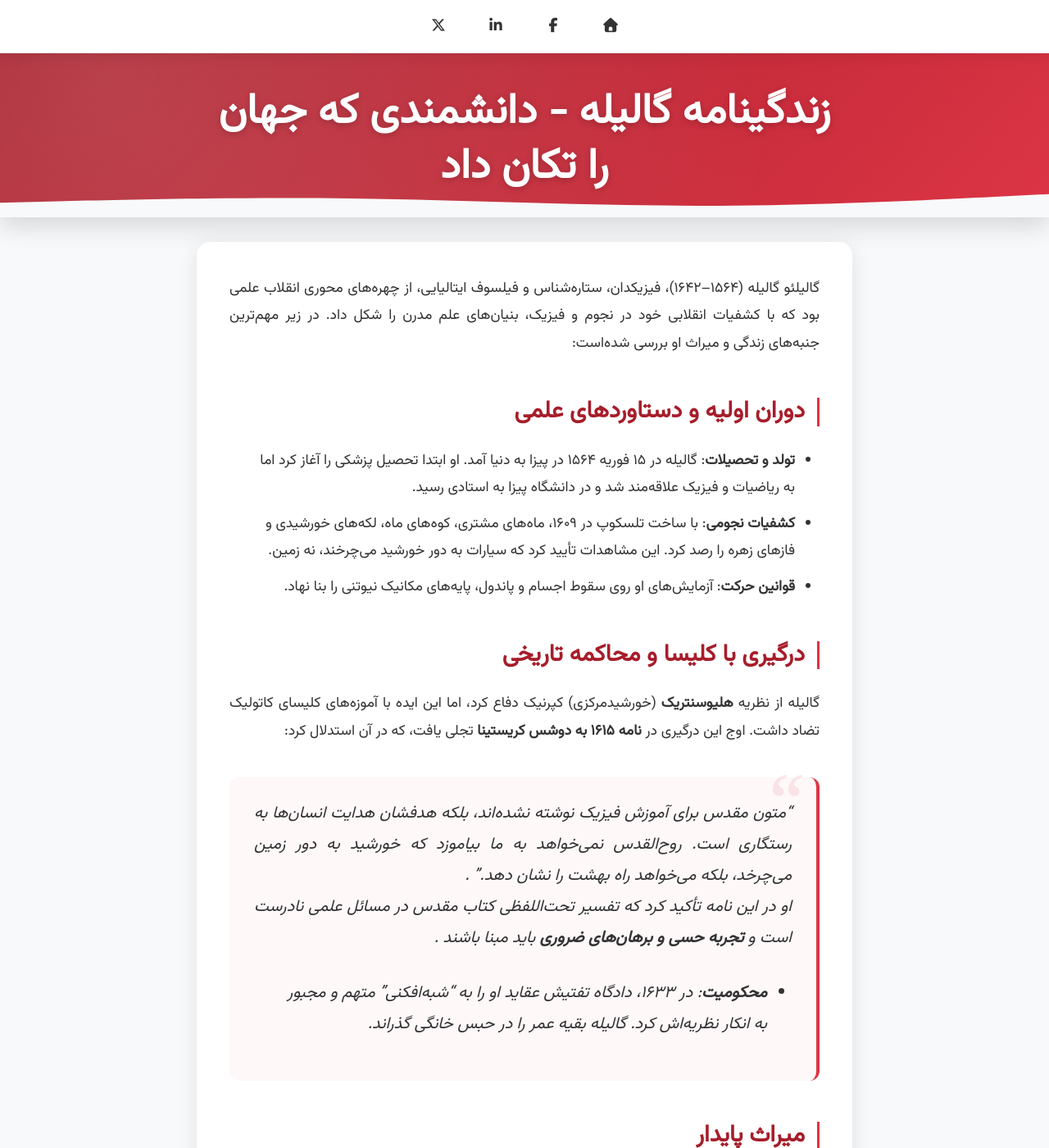
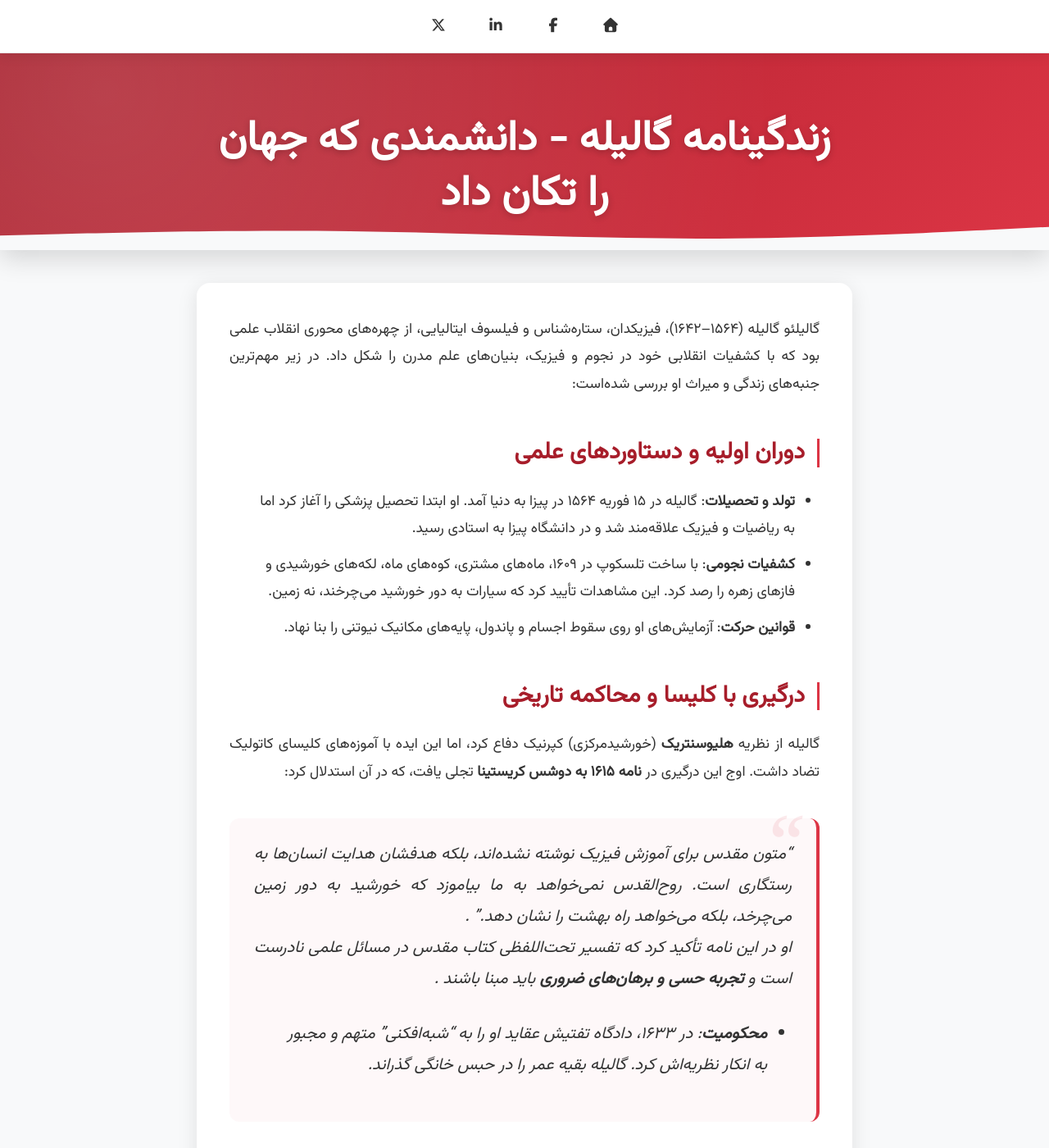
Before and after one commit to darkblog/darkblog.github.io, a Jekyll site: the page built from _posts/2025-7-5-68.md, in a window 1280 px wide and 1400 px high. Shown: the whole window at 82% size. Built offline with Jekyll 4.4.1, drawn with Linux system fonts in a browser that asks for light colours; nearby versions of some CDN libraries.

Commit message:
Update post.html

```diff
--- a/_layouts/post.html
+++ b/_layouts/post.html
@@ -103,7 +103,7 @@
             --light-bg: #f8f9fa;
             --card-bg: #ffffff;
             --border-color: #e9ecef;
-            --header-height: 200px;
+            --header-height: 240px;
         }
 
         body {
@@ -185,8 +185,8 @@
             height: var(--header-height);
             position: relative;
             overflow: hidden;
-            padding-top: 30px;
-            margin-bottom: 30px;
+            padding-top: 40px;
+            margin-bottom: 40px;
             display: flex;
             flex-direction: column;
             align-items: center;
@@ -227,6 +227,7 @@
             flex-direction: column;
             align-items: center;
             justify-content: center;
+            height: 100%;
         }
 
         .post-title {
@@ -235,7 +236,8 @@
             text-shadow: 0 2px 8px rgba(0, 0, 0, 0.2);
             color: white;
             line-height: 1.3;
-            margin: 10px 0;
+            margin: 0;
+            padding: 20px 0;
         }
 
         .post-container {
@@ -419,13 +421,14 @@
             }
 
             .modern-header {
-                height: 180px;
-                padding-top: 25px;
-                margin-bottom: 25px;
+                height: 200px;
+                padding-top: 30px;
+                margin-bottom: 30px;
             }
 
             .post-title {
                 font-size: 2.5rem;
+                padding: 15px 0;
             }
 
             .post-container {
@@ -460,9 +463,9 @@
 
         @media (max-width: 576px) {
             .modern-header {
-                height: 150px;
-                padding-top: 20px;
-                margin-bottom: 20px;
+                height: 180px;
+                padding-top: 25px;
+                margin-bottom: 25px;
             }
 
             .post-container {
@@ -475,6 +478,7 @@
 
             .post-title {
                 font-size: 2rem;
+                padding: 10px 0;
             }
 
             .post-content blockquote {
```
